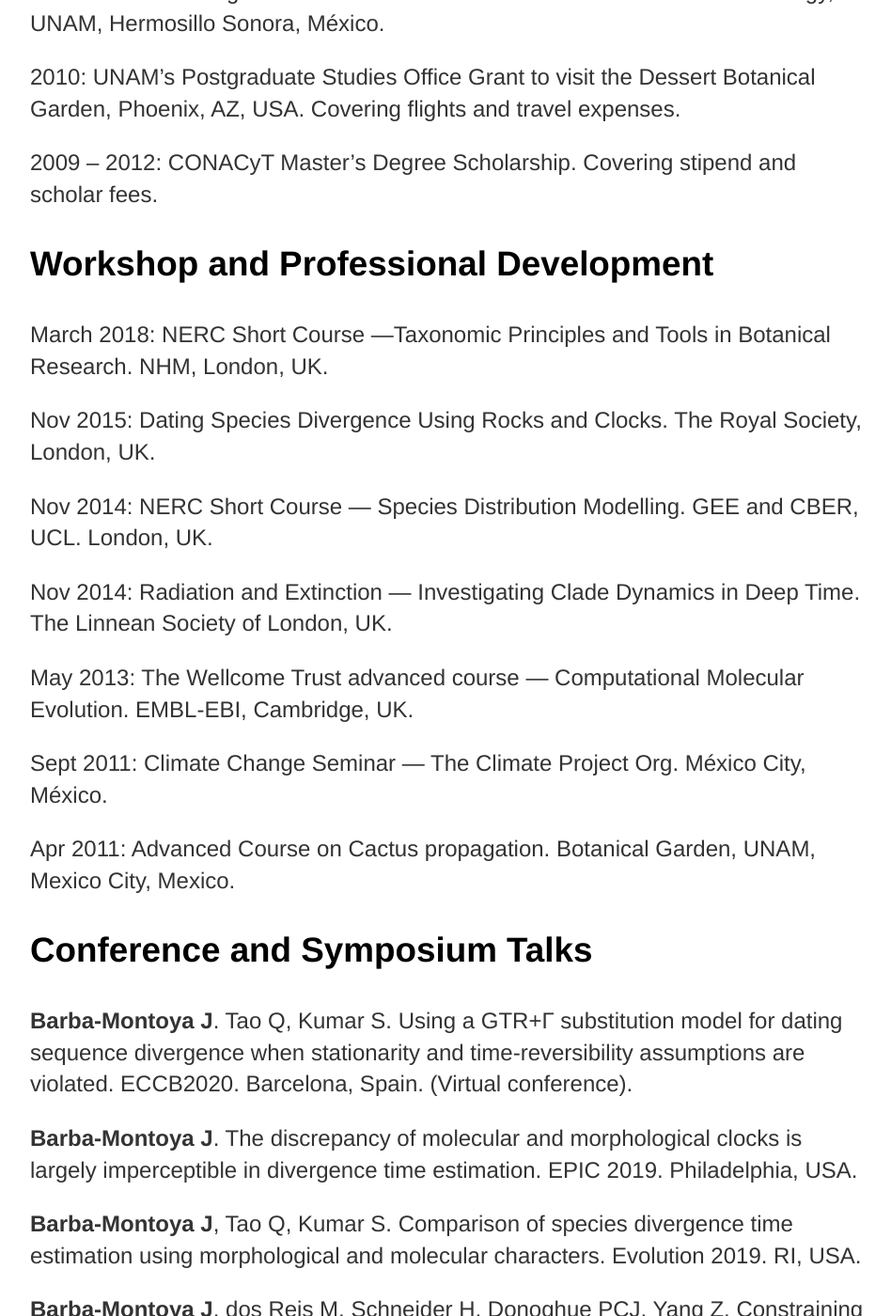
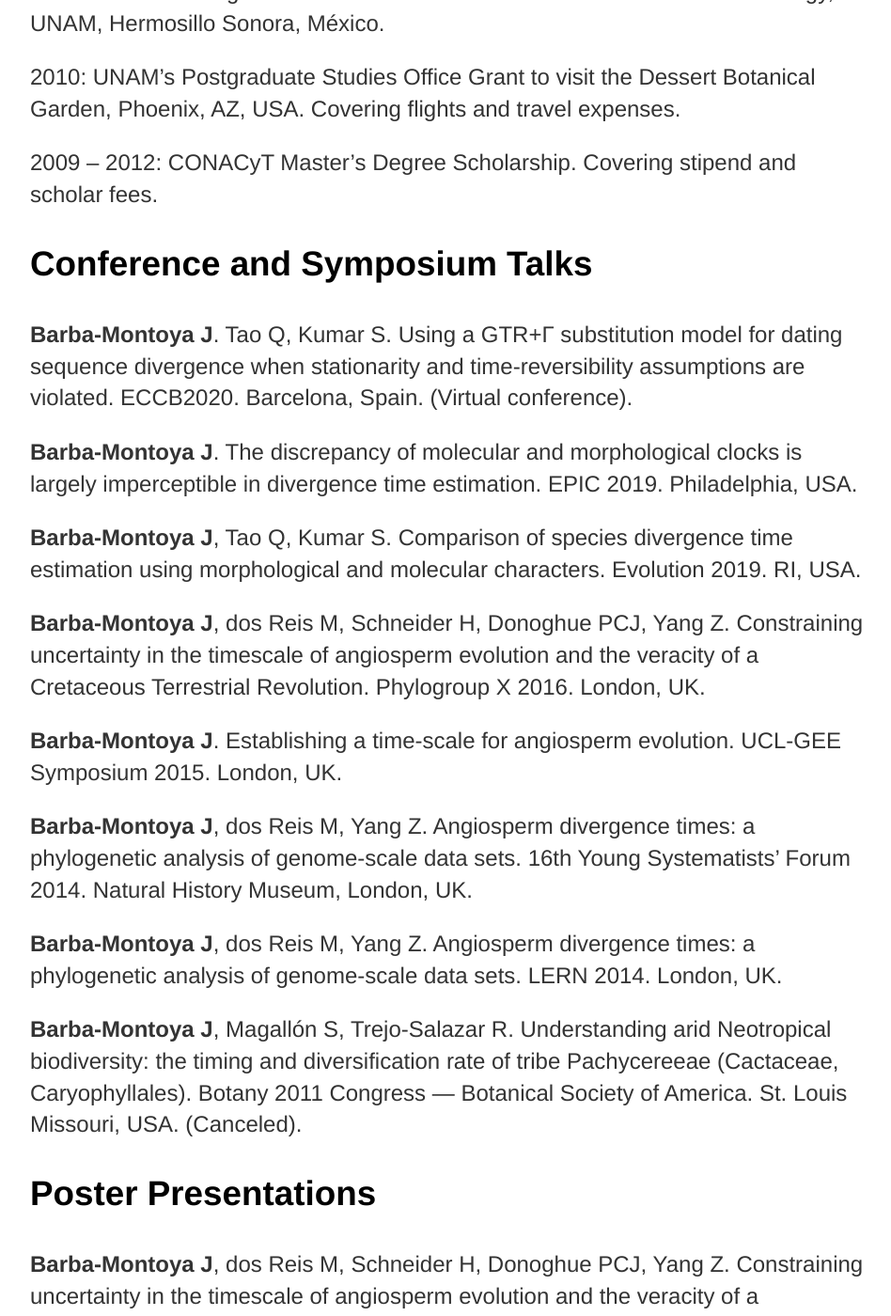
Before and after one commit to josebarbamontoya/josebarbamontoya.github.io, a Jekyll site: the page built from about/index.html, in a window 1280 px wide and 1400 px high, scrolled down 2873 px. Shown: the whole window at 94% size, without its empty margins (160-1108 px from the left). Built offline with Jekyll 4.4.1, drawn with Linux system fonts in a browser that asks for light colours; some of the changed text lies outside the part shown.

Commit message:
Update index.html

```diff
--- a/about/index.html
+++ b/about/index.html
@@ -36,15 +36,6 @@ title: Jose Barba-Montoya
 			<p>2010: UNAM’s Postgraduate Studies Office Grant to visit the Dessert Botanical Garden, Phoenix, AZ, USA. Covering flights and travel expenses.
 			<p>2009 – 2012: CONACyT Master’s Degree Scholarship. Covering stipend and scholar fees.
 
-	<h3>Workshop and Professional  Development</h3>
-		<p>March 2018: NERC Short Course —Taxonomic Principles and Tools in Botanical Research. NHM, London, UK.
-		<p>Nov 2015: Dating Species Divergence Using Rocks and Clocks. The Royal Society, London, UK.
-		<p>Nov 2014: NERC Short Course — Species Distribution Modelling. GEE and CBER, UCL. London, UK.
-		<p>Nov 2014: Radiation and Extinction — Investigating Clade Dynamics in Deep Time. The Linnean Society of London, UK.
-		<p>May 2013: The Wellcome Trust advanced course — Computational Molecular Evolution. EMBL-EBI, Cambridge, UK.
-		<p>Sept 2011: Climate Change Seminar — The Climate Project Org. México City, México.
-		<p>Apr 2011: Advanced Course on Cactus propagation. Botanical Garden, UNAM, Mexico City, Mexico.
-
 	<h3>Conference and Symposium Talks</h3>
 		<p><b>Barba-Montoya J</b>. Tao Q, Kumar S. Using a GTR+Γ substitution model for dating sequence divergence when stationarity and time-reversibility assumptions are violated. ECCB2020. Barcelona, Spain. (Virtual conference).
 		<p><b>Barba-Montoya J</b>. The discrepancy of molecular and morphological clocks is largely imperceptible in divergence time estimation. EPIC 2019. Philadelphia, USA.
```
Also changed, not shown: other parts of about/index.html (+9 -0 lines).
